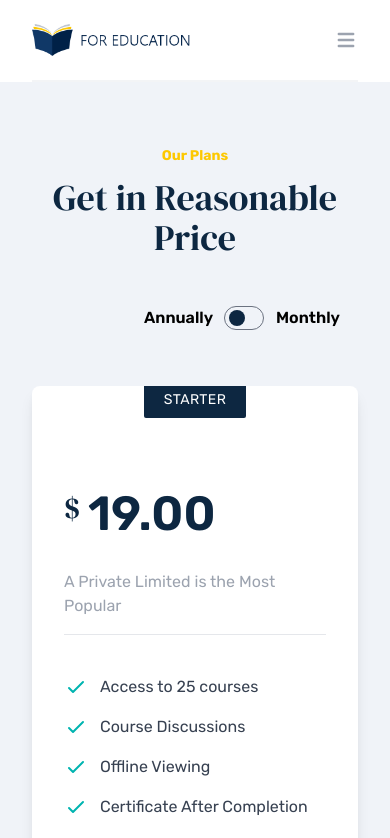
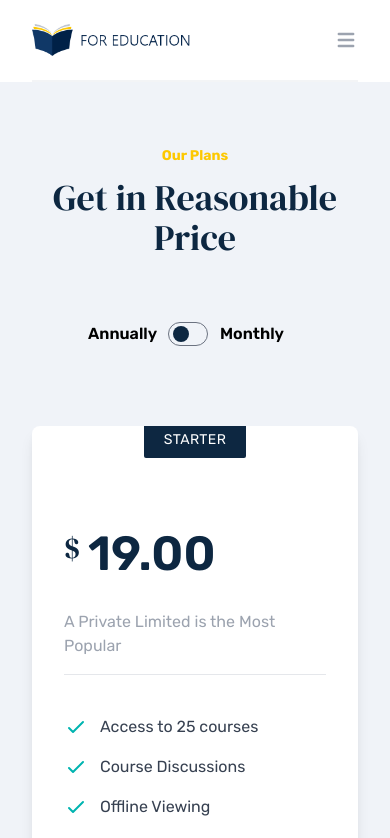
Before and after one commit to shazim8480/education-client, a React (Create React App) app: page /pricing in a window 390 px wide. Shown: the top 838 px of the page. Built offline with nearby package versions, Linux system fonts and the light colour scheme.

Commit message:
responsive issue cleared

```diff
--- a/src/Components/Home/CategoryDetails/CategoryDetails.js
+++ b/src/Components/Home/CategoryDetails/CategoryDetails.js
@@ -19,7 +19,7 @@ const CategoryDetails = () => {
       </div>
 
       {/* category select -- also dynamic from admin */}
-      <div className="grid grid-cols-2 gap-12 font-body lg:grid-cols-4 lg:justify-items-between justify-items-center">
+      <div className="grid grid-cols-1 space-y-8 lg:gap-12 font-body lg:grid-cols-4 lg:justify-items-between lg:space-y-0 justify-items-center">
         <div className="relative">
           <span className="font-semibold text-gray-700">Categories</span>
           <select
@@ -66,7 +66,7 @@ const CategoryDetails = () => {
         </div>
         {/* submit button -- upon all category select, course appears */}
         <div className="flex items-center justify-center w-full lg:justify-start">
-          <button className="px-5 py-2 ml-56 border-0 rounded lg:ml-3 font-body text-secondary bg-primary focus:outline-none hover:bg-yellow-300 text-md">
+          <button className="px-5 py-2 mt-4 ml-0 border-0 rounded lg:mt-0 lg:ml-3 font-body text-secondary bg-primary focus:outline-none hover:bg-yellow-300 text-md">
             Submit
           </button>
         </div>
--- a/src/Components/Home/PricingCard/PricingCard.js
+++ b/src/Components/Home/PricingCard/PricingCard.js
@@ -50,13 +50,13 @@ const PricingCard = () => {
           <h5 className="text-sm font-bold text-center lg:text-left lg:py-2 font-body text-primary">
             Our Plans
           </h5>
-          <h3 className="mt-3 mb-12 text-4xl text-center lg:text-left text-secondary font-heading lg:text-5xl">
+          <h3 className="mt-3 mb-16 text-4xl text-center lg:mb-12 lg:text-left text-secondary font-heading lg:text-5xl">
             Get in Reasonable Price
           </h3>
         </div>
         {/* toggle switch */}
-        <div className="pb-6 lg:pb-0">
-          <div className="font-semibold lg:mt-3 font-body text-md">
+        <div className="pb-12 lg:pb-0">
+          <div className="ml-2 font-semibold lg:ml-0 lg:mt-3 font-body text-md">
             <div className="flex items-center justify-start">
               <input
                 className="hidden"
@@ -65,15 +65,15 @@ const PricingCard = () => {
                 value="1"
               />
               <label
-                className="relative flex items-center justify-start w-10 h-6 p-1 border border-gray-500 rounded-full cursor-pointer left-48 lg:left-0"
+                className="relative flex items-center justify-start w-10 h-6 p-1 border border-gray-500 rounded-full cursor-pointer left-32 lg:left-0"
                 htmlFor="toggle_1"
               >
                 <span className="w-4 h-4 rounded-full bg-secondary"></span>
               </label>
-              <span className="relative w-8 ml-3 mr-3 left-48 lg:left-0">
+              <span className="relative w-8 ml-3 mr-3 left-32 lg:left-0">
                 Monthly
               </span>
-              <span className="absolute w-8 ml-28 lg:ml-0 lg:right-52">
+              <span className="absolute w-8 ml-12 lg:ml-0 lg:right-52">
                 Annually
               </span>
             </div>
```
